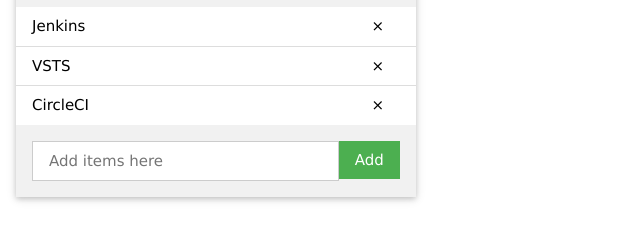
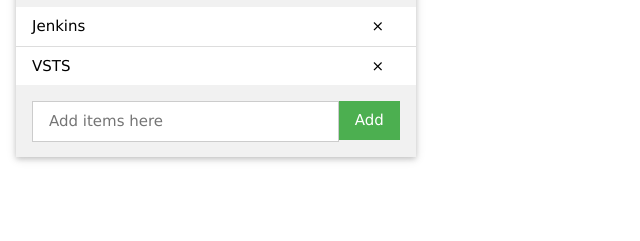
Before and after one commit to bmscholl/cidemo, a plain HTML site: page src/index.html in a window 1280 px wide. Shown: the part 65-306 px from the top of the page, without its empty margins (0-640 px from the left). Drawn offline with nearby package versions, Linux system fonts and the light colour scheme.

Commit message:
updated initial list of CI products

```diff
--- a/src/index.html
+++ b/src/index.html
@@ -7,7 +7,7 @@
 <script>
 var app = angular.module("myList", []);
 app.controller("myCtrl", function($scope) {
-    $scope.products = ["Jenkins", "VSTS", "CircleCI"];
+    $scope.products = ["Jenkins", "VSTS"];
     $scope.addItem = function () {
         $scope.errortext = "";
         if (!$scope.addMe) {return;}
```
